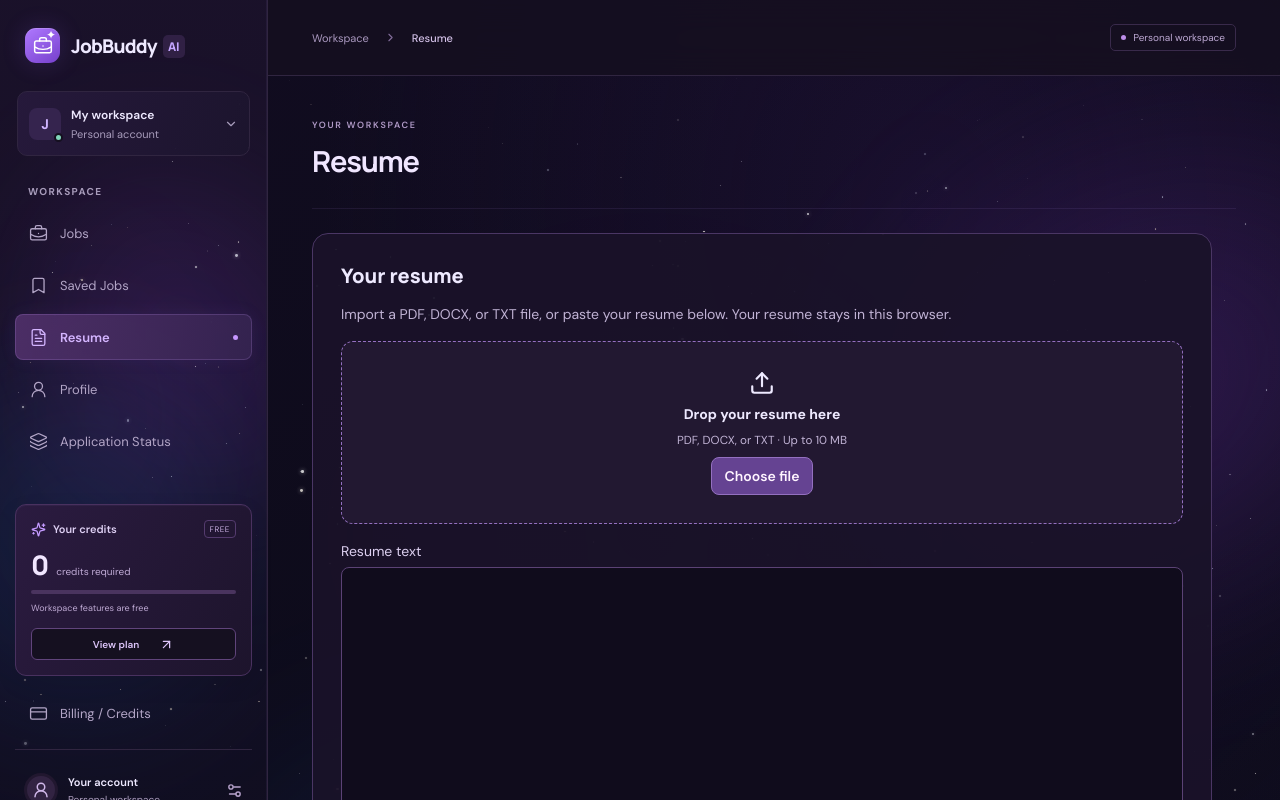
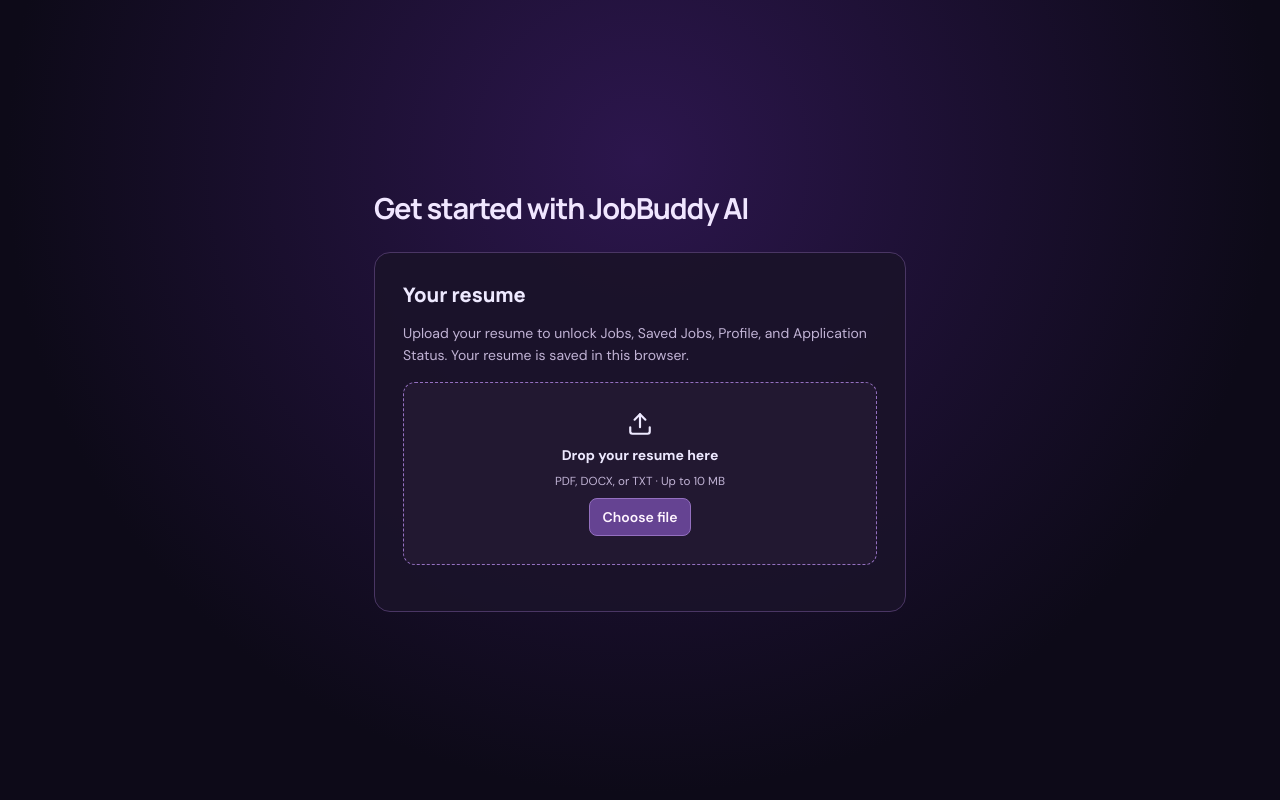
Before and after one commit to Johnno172012/Ai-Job-Finder, a React (Vite) app: page /#resume in a window 1280 px wide. Shown: the top 800 px of the page. Built offline with nearby package versions, Linux system fonts and the light colour scheme.

Commit message:
Require resume upload before opening workspace

```diff
--- a/src/main.jsx
+++ b/src/main.jsx
@@ -2,7 +2,7 @@ import React, { useEffect, useState } from 'react';
 import { createRoot } from 'react-dom/client';
 import { BriefcaseBusiness, FileText, UserRound, Layers, PanelLeftClose, PanelLeftOpen, ChevronDown, ChevronRight, CreditCard, Bookmark, Sparkles, ArrowUpRight, Settings2, SlidersHorizontal, Menu, X, Check } from 'lucide-react';
 import './styles.css';
-import { Workspace } from './workspace.jsx';
+import { useResume, Workspace } from './workspace.jsx';
 
 const pages = [
   { id: 'jobs', name: 'Jobs', icon: BriefcaseBusiness },
@@ -49,13 +49,27 @@ function Starfield({ sidebar = false }) {
   </div>;
 }
 function App() {
-  const [page, setPage] = useState(getPage);
+  const [requestedPage, setPage] = useState(getPage);
+  const [resume, saveResume] = useResume();
+  const locked = !resume.text?.trim() || !/\.(pdf|docx|txt)$/i.test(resume.name ?? '');
+  const page = locked ? pages.find(item => item.id === 'resume') : requestedPage;
   const [collapsed, setCollapsed] = useState(() => localStorage.getItem('jobbuddy-sidebar') === 'collapsed');
   const [mobileOpen, setMobileOpen] = useState(false);
   const [accountOpen, setAccountOpen] = useState(false);
   useEffect(() => { const update = () => { setPage(getPage()); setMobileOpen(false); setAccountOpen(false); }; window.addEventListener('hashchange', update); return () => window.removeEventListener('hashchange', update); }, []);
   useEffect(() => { document.title = `${page.name} · JobBuddy AI`; }, [page]);
   useEffect(() => { const close = e => { if(e.key === 'Escape') { setAccountOpen(false); setMobileOpen(false); } }; window.addEventListener('keydown', close); return () => window.removeEventListener('keydown', close); }, []);
+  useEffect(() => {
+    if (locked && location.hash !== '#resume') location.replace('#resume');
+  }, [locked, requestedPage]);
+  if (locked) return (
+    <div className="onboarding-shell">
+      <main aria-labelledby="onboarding-title">
+        <h1 id="onboarding-title">Get started with JobBuddy AI</h1>
+        <Workspace page="resume" resume={resume} saveResume={saveResume} locked />
+      </main>
+    </div>
+  );
   const toggle = () => setCollapsed(v => { localStorage.setItem('jobbuddy-sidebar', v ? 'expanded' : 'collapsed'); return !v; });
   const navigate = id => { location.hash = id; setMobileOpen(false); setAccountOpen(false); };
   const navLink = p => <a key={p.id} href={`#${p.id}`} className={`nav-link ${page.id === p.id ? 'active' : ''}`} aria-current={page.id === p.id ? 'page' : undefined} data-tooltip={p.name} onClick={() => { setMobileOpen(false); setAccountOpen(false); }}><p.icon size={19}/><span className="nav-label">{p.name}</span>{page.id === p.id && <span className="active-dot"/>}</a>;
@@ -75,7 +89,7 @@ function App() {
       </div>
       <div className="sidebar-collapse"><button onClick={toggle} aria-label={collapsed ? 'Expand sidebar' : 'Collapse sidebar'} aria-expanded={!collapsed} data-tooltip={collapsed ? 'Expand sidebar' : undefined}>{collapsed ? <PanelLeftOpen size={18}/> : <PanelLeftClose size={18}/>}<span>Collapse sidebar</span><span className="collapse-shortcut">‹</span></button></div>
     </aside>
-    <div className="main-shell"><Starfield/><header className="topbar"><div className="breadcrumbs"><button className="mobile-menu icon-button" aria-label="Open navigation" onClick={() => setMobileOpen(true)}><Menu size={20}/></button><span className="breadcrumb-workspace">Workspace</span><ChevronRight size={13}/><span className="breadcrumb-current">{page.name}</span></div><span className="personal-badge"><span/>Personal workspace</span></header><main id="main-content" aria-label={`${page.name} page`}><div className="page-heading"><div className="page-eyebrow">YOUR WORKSPACE</div><h1>{page.name}</h1></div><Workspace page={page.id}/></main><footer className="main-footer"><span>Built for your next chapter.</span><span>JobBuddy AI <span className="footer-spark">✦</span></span></footer></div>
+    <div className="main-shell"><Starfield/><header className="topbar"><div className="breadcrumbs"><button className="mobile-menu icon-button" aria-label="Open navigation" onClick={() => setMobileOpen(true)}><Menu size={20}/></button><span className="breadcrumb-workspace">Workspace</span><ChevronRight size={13}/><span className="breadcrumb-current">{page.name}</span></div><span className="personal-badge"><span/>Personal workspace</span></header><main id="main-content" aria-label={`${page.name} page`}><div className="page-heading"><div className="page-eyebrow">YOUR WORKSPACE</div><h1>{page.name}</h1></div><Workspace page={page.id} resume={resume} saveResume={saveResume}/></main><footer className="main-footer"><span>Built for your next chapter.</span><span>JobBuddy AI <span className="footer-spark">✦</span></span></footer></div>
   </div>;
 }
 
--- a/src/styles.css
+++ b/src/styles.css
@@ -182,3 +182,11 @@
 @media (max-width: 1060px) {
   .jobs-dashboard { grid-template-columns: 1fr; }
 }
+
+.onboarding-shell {
+  display: grid;
+  min-height: 100dvh;
+  place-items: center;
+  background: radial-gradient(ellipse at 50% 20%, #2c164d, #0d0a18 70%);
+}
+.onboarding-shell main { width: min(100%, 620px); }
--- a/src/workspace.jsx
+++ b/src/workspace.jsx
@@ -85,8 +85,11 @@ function Panel({ title, children }) {
   return <section className="feature-panel"><h2>{title}</h2>{children}</section>;
 }
 
-export function Workspace({ page }) {
-  const [resume, saveResume] = useStored('jobbuddy-resume', { name: '', text: '' });
+export function useResume() {
+  return useStored('jobbuddy-resume', { name: '', text: '' });
+}
+
+export function Workspace({ page, resume, saveResume, locked }) {
   const [profile, saveProfile] = useStored('jobbuddy-profile', {});
   const [jobs, saveJobs] = useStored('jobbuddy-jobs', []);
   const [applications, saveApplications] = useStored('jobbuddy-applications', {});
@@ -120,7 +123,7 @@ export function Workspace({ page }) {
     setMessage('');
     try {
       const text = (await readResume(file)).trim();
-      if (!text) throw Error('No selectable text found. Paste your resume text below.');
+      if (!text) throw Error('No selectable text found. Choose a text-based PDF, DOCX, or TXT resume.');
       saveResume({ name: file.name, text: text.slice(0, 100000) });
       fillProfileFromResume(text);
       setMessage('Resume imported. Review the filled fields in Profile.');
@@ -192,7 +195,9 @@ export function Workspace({ page }) {
   let content;
   if (page === 'resume') {
     content = <Panel title="Your resume">
-      <p>Import a PDF, DOCX, or TXT file, or paste your resume below. Your resume stays in this browser.</p>
+      <p>{locked
+        ? 'Upload your resume to unlock Jobs, Saved Jobs, Profile, and Application Status. Your resume is saved in this browser.'
+        : 'Import a replacement or edit your saved resume text below. Your resume stays in this browser.'}</p>
       <div className="resume-drop" onDragOver={event => event.preventDefault()} onDrop={event => {
         event.preventDefault();
         upload(event.dataTransfer.files[0]);
@@ -208,7 +213,7 @@ export function Workspace({ page }) {
           }} disabled={uploading}/>
         </label>
       </div>
-      <form onSubmit={event => {
+      {!locked && <form onSubmit={event => {
         event.preventDefault();
         const text = new FormData(event.currentTarget).get('resume').trim();
         attempt(() => saveResume({ name: text ? resume.name || 'Pasted resume' : '', text }), 'Resume saved.');
@@ -216,7 +221,7 @@ export function Workspace({ page }) {
         <label>{resume.name || 'Resume text'}<textarea key={resume.text} name="resume" rows="14" defaultValue={resume.text} maxLength={100000}/></label>
         <div className="feature-actions"><button className="feature-button" disabled={uploading}>Save resume</button>
           {resume.text && <button type="button" disabled={uploading} className="feature-button secondary" onClick={() => attempt(() => saveResume({ name: '', text: '' }), 'Resume removed.')}><Trash2 size={15}/> Remove resume</button>}</div>
-      </form>
+      </form>}
     </Panel>;
   } else if (page === 'profile' || page === 'settings' || page === 'preferences') {
     content = <Panel title={page === 'profile' ? 'Career profile' : 'Profile preferences'}>
```
